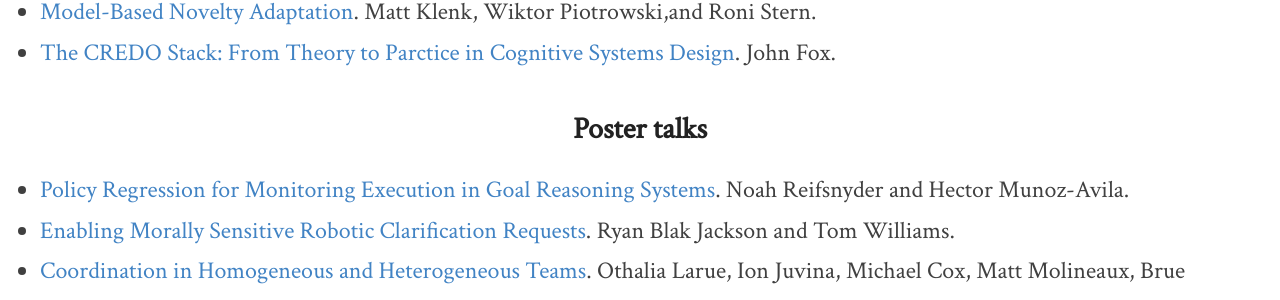
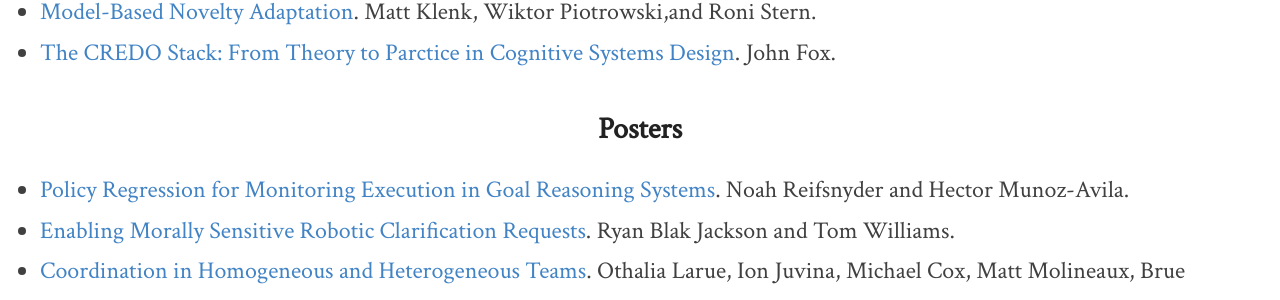
Before and after one commit to anna-reali/dc2021, a Jekyll site: the page built from _pages/papers.md, in a window 1280 px wide and 900 px high, scrolled down 1291 px. Shown: the part 150-450 px from the top of the window. Built offline with Jekyll 4.4.1, drawn with Linux system fonts in a browser that asks for light colours.

Commit message:
Update papers.md

```diff
--- a/_pages/papers.md
+++ b/_pages/papers.md
@@ -28,7 +28,7 @@ This page is still being updated.
 
 
 
-## Poster talks
+## Posters
 - [Policy Regression for Monitoring Execution in Goal Reasoning Systems]({{ site.baseurl }}/data/ACS2020_paper_11.pdf). Noah Reifsnyder and Hector Munoz-Avila.
 - [Enabling Morally Sensitive Robotic Clarification Requests]({{ site.baseurl }}/data/ACS2020_paper_6.pdf). Ryan Blak Jackson and Tom Williams.
 - [Coordination in Homogeneous and Heterogeneous Teams]({{ site.baseurl }}/data/ACS2020_paper_27.pdf). Othalia Larue, Ion Juvina, Michael Cox, Matt Molineaux, Brue Howard, Eric Nichols, and Brad Minnery.
```
